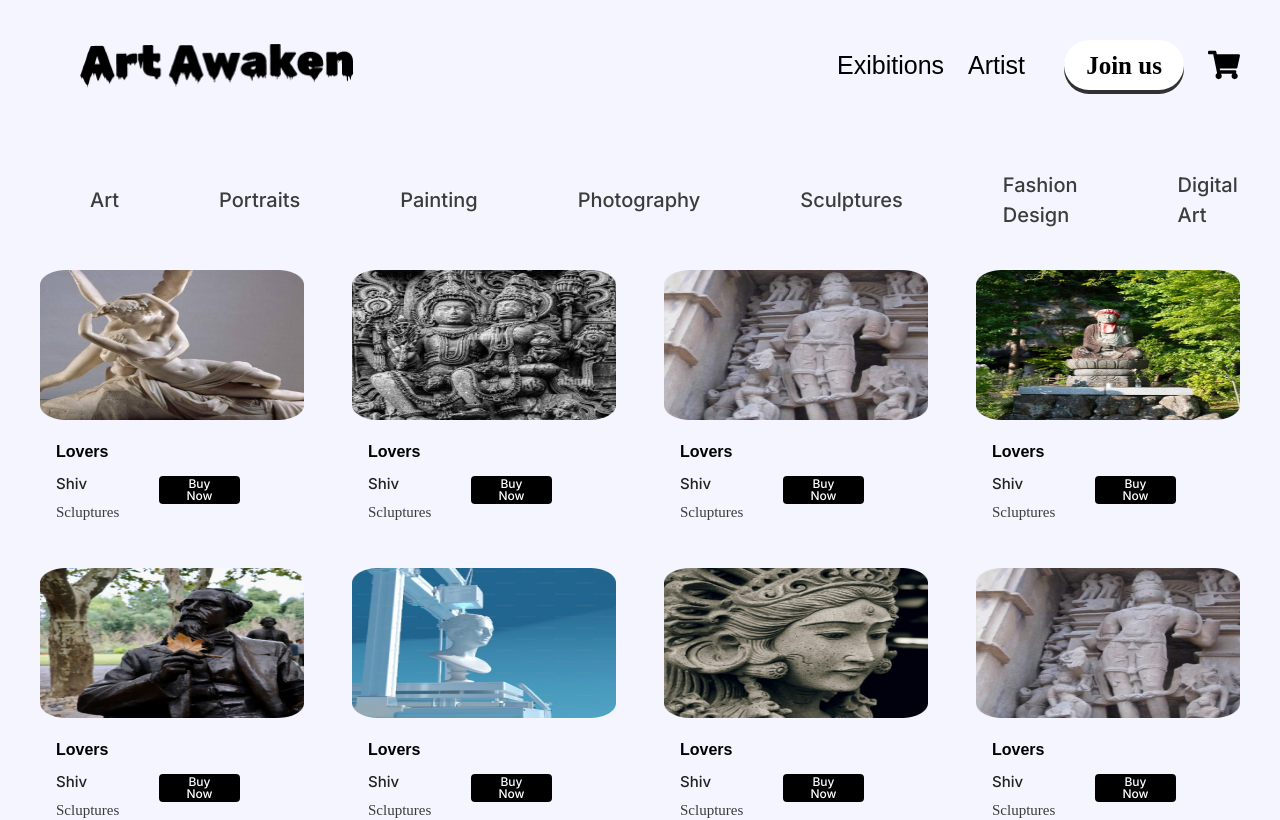
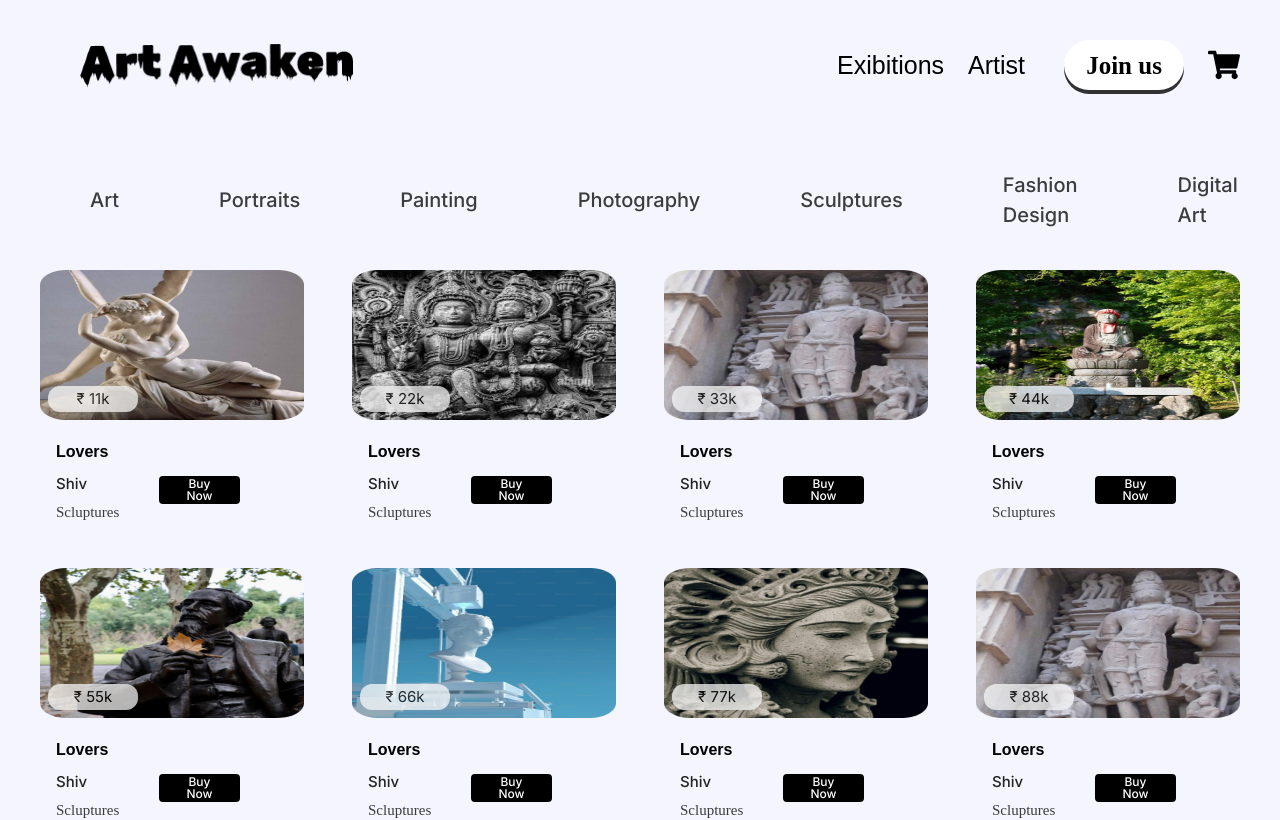
Before and after one commit to priyankashah3107/ArtAwaken, a Next.js app: page /pages/scluptures in a window 1280 px wide. Shown: the top 820 px of the page. Built offline with nearby package versions, Linux system fonts and the light colour scheme; a web font is replaced by a local one.

Commit message:
fix: latestWork

```diff
--- a/src/app/page.tsx
+++ b/src/app/page.tsx
@@ -10,7 +10,7 @@ const page = () => {
   return (
     <div className='w-full h-full'>
       <Home />
-      {/* <LatestWork /> */}
+      <LatestWork />
       {/* <FeaturedArtist />
       <PopularWork />
       <Footer /> */}
--- a/src/app/pages/scluptures/page.tsx
+++ b/src/app/pages/scluptures/page.tsx
@@ -20,15 +20,15 @@ const SclupturesPage = () => {
          {/* <MainNav /> */}
        {/* <Navbar /> */}
         <div className='ml-10  mr-10  grid  grid-cols-2 md:grid-cols-3 lg:grid-cols-4   gap-10 md:gap-12 justify-center items-center '>
-        <Card img={"/scluptures/lover.png"} title={"Lovers"} name={"Shiv"} btn={"Buy Now"} cate={"Scluptures"}/>
-        <Card img={"/scluptures/shiv.png"} title={"Lovers"} name={"Shiv"} btn={"Buy Now"} cate={"Scluptures"}/>
-        <Card img={"/scluptures/gold.png"} title={"Lovers"} name={"Shiv"} btn={"Buy Now"} cate={"Scluptures"}/>
-        <Card img={"/scluptures/oldman.png"} title={"Lovers"} name={"Shiv"} btn={"Buy Now"} cate={"Scluptures"}/>
-        <Card img={"/scluptures/man.png"} title={"Lovers"} name={"Shiv"} btn={"Buy Now"} cate={"Scluptures"}/>
-        <Card img={"/scluptures/art.png"} title={"Lovers"} name={"Shiv"} btn={"Buy Now"} cate={"Scluptures"}/>
-        <Card img={"/scluptures/nat.png"} title={"Lovers"} name={"Shiv"} btn={"Buy Now"} cate={"Scluptures"}/>
-        <Card img={"/scluptures/gold.png"} title={"Lovers"} name={"Shiv"} btn={"Buy Now"} cate={"Scluptures"}/>
-        <Card img={"/scluptures/sit.png"} title={"Lovers"} name={"Shiv"} btn={"Buy Now"} cate={"Scluptures"}/>
+        <Card img={"/scluptures/lover.png"} title={"Lovers"} name={"Shiv"} btn={"Buy Now"} cate={"Scluptures"}  price={"₹ 11k"}/>
+        <Card img={"/scluptures/shiv.png"} title={"Lovers"} name={"Shiv"} btn={"Buy Now"} cate={"Scluptures"} price={"₹ 22k"}/>
+        <Card img={"/scluptures/gold.png"} title={"Lovers"} name={"Shiv"} btn={"Buy Now"} cate={"Scluptures"} price={"₹ 33k"}/>
+        <Card img={"/scluptures/oldman.png"} title={"Lovers"} name={"Shiv"} btn={"Buy Now"} cate={"Scluptures"} price={"₹ 44k"}/>
+        <Card img={"/scluptures/man.png"} title={"Lovers"} name={"Shiv"} btn={"Buy Now"} cate={"Scluptures"} price={"₹ 55k"}/>
+        <Card img={"/scluptures/art.png"} title={"Lovers"} name={"Shiv"} btn={"Buy Now"} cate={"Scluptures"} price={"₹ 66k"}/>
+        <Card img={"/scluptures/nat.png"} title={"Lovers"} name={"Shiv"} btn={"Buy Now"} cate={"Scluptures"} price={"₹ 77k"}/>
+        <Card img={"/scluptures/gold.png"} title={"Lovers"} name={"Shiv"} btn={"Buy Now"} cate={"Scluptures"} price={"₹ 88k"}/>
+        <Card img={"/scluptures/sit.png"} title={"Lovers"} name={"Shiv"} btn={"Buy Now"} cate={"Scluptures"} price={"₹ 99k"}/>
         </div>
 
         {/* sclupture of the year */}
--- a/src/projectcomponet/Card.tsx
+++ b/src/projectcomponet/Card.tsx
@@ -7,14 +7,19 @@ interface CardProps {
   name: string,
   btn: string,
   cate: string
-  img: string
+  img: string,
+  price: string
 }
 
-const Card: React.FC<CardProps> = ({title, name, btn, cate, img}) => {
+const Card: React.FC<CardProps> = ({title, name, btn, cate, img, price}) => {
   return (
     <div className=''>
       <div >
-      <Image src={img} alt='img' width={150} height={150} className='img md:w-[300px] md:h-[300px] cursor-pointer'/>
+  {/* <Image src={img} alt='img' width={150} height={150} className='img md:w-[300px] md:h-[300px] cursor-pointer'/> */}
+  <div className='relative'>
+              <Image src={img} alt="img" width={150} height={150} className='img md:w-[300px] md:h-[300px] cursor-pointer' />
+              <p className="w-[65px] h-[25px] md:w-[90px] md:h-[26px]  py-0.5  bg-gradient-to-r from-white to-white  backdrop-blur-md opacity-70 rounded-xl justify-center items-start gap-2 inline-flex text-[15px] font-normal text-black  mb-2 ml-2 font-inter absolute left-0 bottom-0 cursor-pointer">{price}</p>
+              </div>
 
 <div className='cardItems cursor-pointer mt-6 pl-4  md:mr-16 '>
   <h1 className='heading md:text-[20px] md:leading-tight'>{title}</h1>
--- a/src/projectcomponet/Home.tsx
+++ b/src/projectcomponet/Home.tsx
@@ -50,7 +50,7 @@ const Home = () => {
              {/* <div className=''>
               <HomeCarousel />
               </div>  */}
-            <p className='homep mt-2 mb-10 md:mb-0 md:mt-6 md:w-[600px] lg:w-[496px] md:h-[215px]'>At Awaken, we believe that everyone has a unique artistic voice waiting to be discovered. Our platform offers a diverse range of resources, tutorials, and inspiration to help you explore and hone your craft. From stunning galleries to in-depth articles and exclusive workshops, you&apos;ll find everything you need to fuel your creativity.</p>
+            <p className='homep mt-2 mb-6 md:mb-0 md:mt-6 md:w-[600px] lg:w-[496px] md:h-[215px]'>At Awaken, we believe that everyone has a unique artistic voice waiting to be discovered. Our platform offers a diverse range of resources, tutorials, and inspiration to help you explore and hone your craft. From stunning galleries to in-depth articles and exclusive workshops, you&apos;ll find everything you need to fuel your creativity.</p>
             {/* <ButtonTwo value={"Explore Now"} /> */}
             <button className='btnMain mt-6 md:rounded-xl md:w-[200px] md:h-[50px] md:text-xl'>Explore Now</button>
           </div>
--- a/src/projectcomponet/LatestWork.tsx
+++ b/src/projectcomponet/LatestWork.tsx
@@ -2,15 +2,15 @@
 import React from 'react';
 import latestwork from "../../public/latestasset/latest.js";
 import Image from 'next/image';
-
+import "../projectcomponet/card.css"
 const LatestWork = () => {
   return (
-    <div className='mt-20 px-4 flex flex-col justify-center items-center -mr-52 lg:-mr-0'>
-      <h1 className="text-black text-center text-[45px] lg:text-[70px] font-extrabold leading-tight lg:leading-[70px]">
+    <div className=' flex flex-col justify-center items-center '>
+      <h1 className="text-black text-center text-[35px] lg:text-[70px] font-extrabold leading-tight lg:leading-[70px] mt-20 lg:mt-32">
         Latest Work
       </h1>
 
-      <div className='outerdiv'>
+      {/* <div className='outerdiv'>
         <div className="grid grid-cols-2 gap-12 lg:gap-14  lg:ml-0 md:-mr-0 md:gap-6 mt-16 lg:mt-28 px-2 lg:px-32 md:grid-cols-3 lg:grid-cols-4">
           {latestwork.map((val, idx) => (
             <div key={idx} className='bg-white  p-4  rounded-xl shadow-sm mx-auto md:mx-0 '>
@@ -30,7 +30,42 @@ const LatestWork = () => {
             </div>
           ))}
         </div>
+      </div> */}
+
+
+      <div className='ml-10 mt-20 lg:mt-32 mr-10  grid  grid-cols-2 md:grid-cols-3 lg:grid-cols-4   gap-10 md:gap-12 justify-center items-center '>
+
+        {latestwork.map((val, idx) => (
+          <div key={idx}>
+             {/* <Image src={val.img} alt='img' width={150} height={150} className='img md:w-[300px] md:h-[300px] cursor-pointer'/> */}
+             <div className='relative'>
+              <Image src={val.img} alt="img" width={150} height={150} className='img md:w-[300px] md:h-[300px] cursor-pointer' />
+              <p className="w-[65px] h-[25px] md:w-[90px] md:h-[26px]  py-0.5  bg-gradient-to-r from-white to-white  backdrop-blur-md opacity-70 rounded-xl justify-center items-start gap-2 inline-flex text-[15px] font-normal text-black  mb-2 ml-2 font-inter absolute left-0 bottom-0 cursor-pointer">{val.price}</p>
+              </div>
+
+<div className='cardItems cursor-pointer mt-6 pl-4  md:mr-16 '>
+  <h1 className='heading md:text-[20px] md:leading-tight'>{val.tit}</h1>
+   <div className='flex flex-col md:flex-row justify-between mt-4'>
+   <h5 className='name text-[10px] md:text-[15px]  md:leading-tight'>{val.name}</h5>
+   <button className='btnn btnText mt-1 mb-1 md:mt-0 md:mb-0'>Buy Now</button>
+   </div>
+  <p className='cate text-[10px] md:text-[15px]  md:leading-normal'>{val.category}</p>
+</div>
+          </div>
+        ))}
+
       </div>
+
+
+
+
+
+
+
+
+
+
+
     </div>
   );
 }
```
Also changed, not shown: src/projectcomponet/HomeCarousel.tsx (+0 -31 lines).
